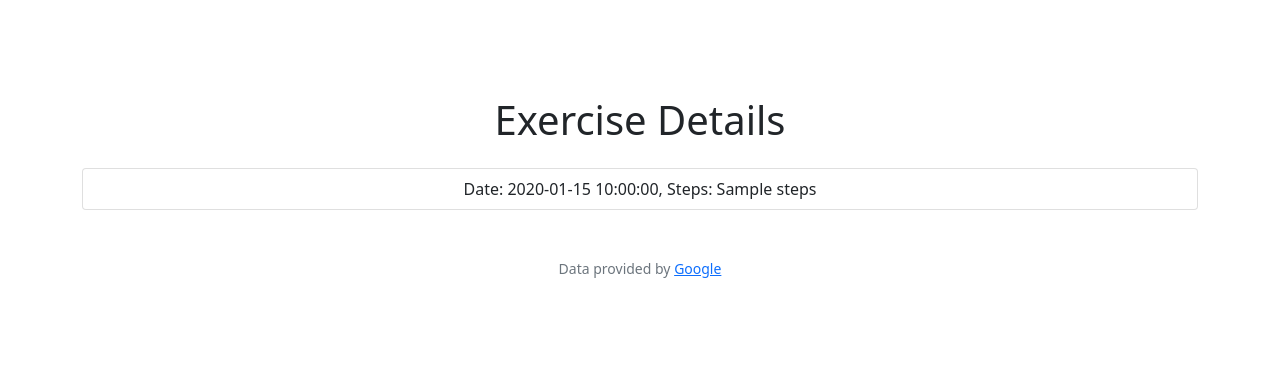
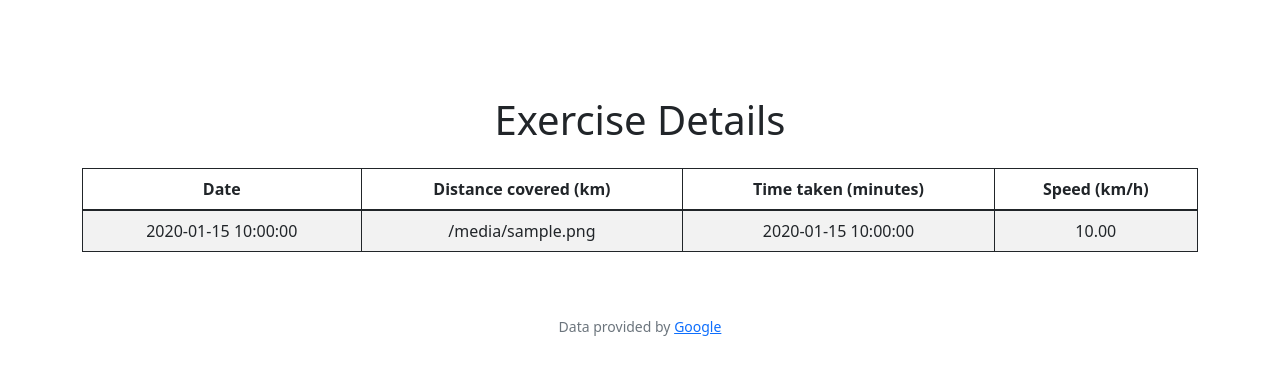
Before and after one commit to soumyasavarn/FitAI, a Flask app: template templates/view_exercises.html in a window 1280 px wide. Shown: the part 76-451 px from the top of the page. Run offline with Flask 3, Linux system fonts and the light colour scheme; the template is opened without the code that fills it: most values are stand-ins (such as "Sample title", 1, 10 or a date in 2020); some libraries are stand-ins or nearby versions.

Commit message:
Update view_exercises.html

```diff
--- a/templates/view_exercises.html
+++ b/templates/view_exercises.html
@@ -7,12 +7,25 @@ View Exercise Details
 {% block main %}
 <div class="container mt-5">
     <h1 class="text-center mb-4">Exercise Details</h1>
-    <ul class="list-group">
-        {% for detail in exercise_details %}
-        <li class="list-group-item">
-            Date: {{ detail.date_log }}, Steps: {{ detail.steps }}
-        </li>
-        {% endfor %}
-    </ul>
+    <table class="table table-striped">
+        <thead>
+            <tr>
+                <th>Date</th>
+                <th>Distance covered (km)</th>
+                <th>Time taken (minutes)</th>
+                <th>Speed (km/h)</th>
+            </tr>
+        </thead>
+        <tbody>
+            {% for detail in exercise_details %}
+            <tr>
+                <td>{{ detail.date_log }}</td>
+                <td>{{ detail.distance_covered }}</td>
+                <td>{{ detail.time_taken }}</td>
+                <td>{{ '%.2f'|format(detail.speed) }}</td> <!-- Formatted to two decimal places -->
+            </tr>
+            {% endfor %}
+        </tbody>
+    </table>
 </div>
 {% endblock %}
```
